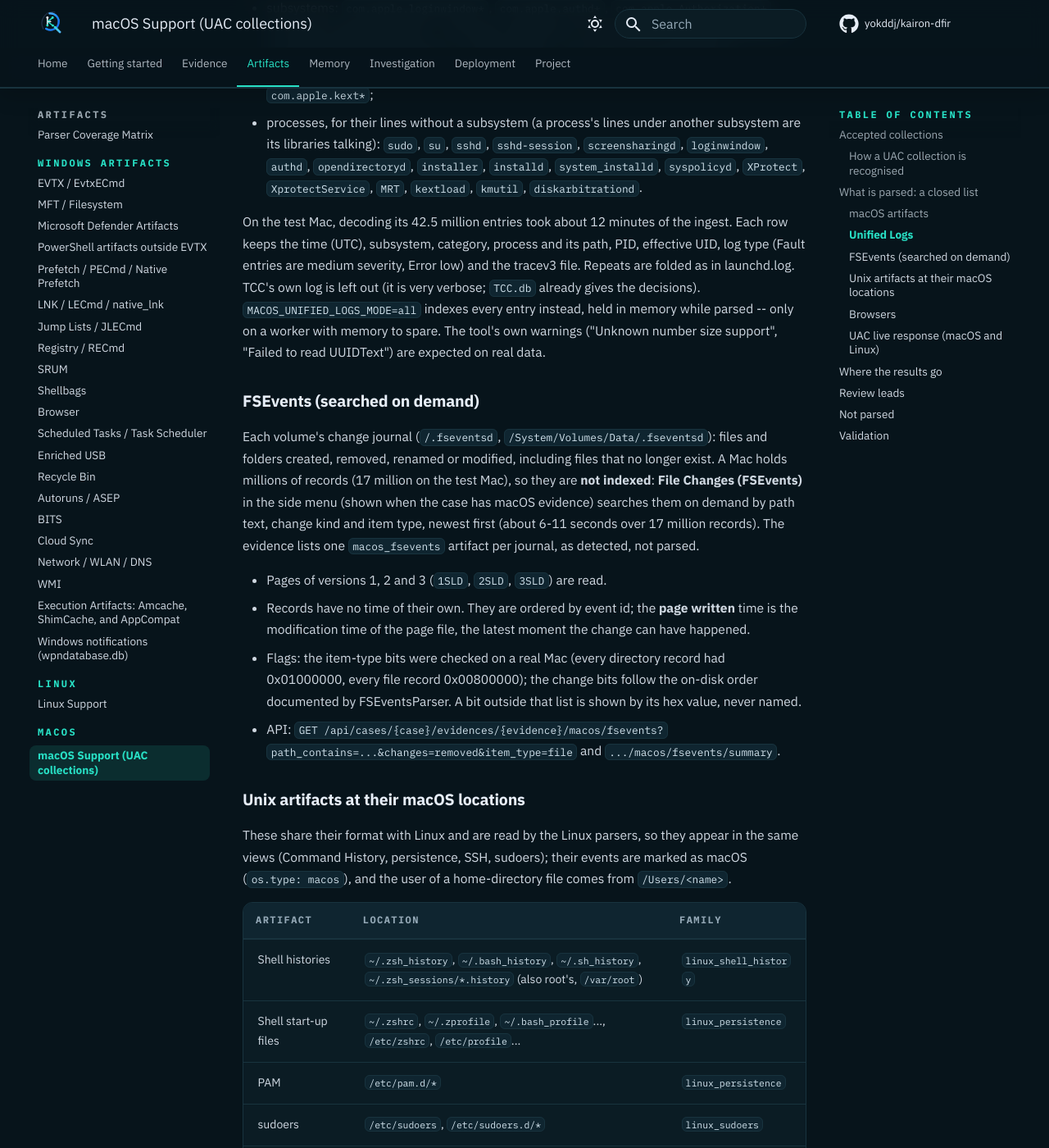
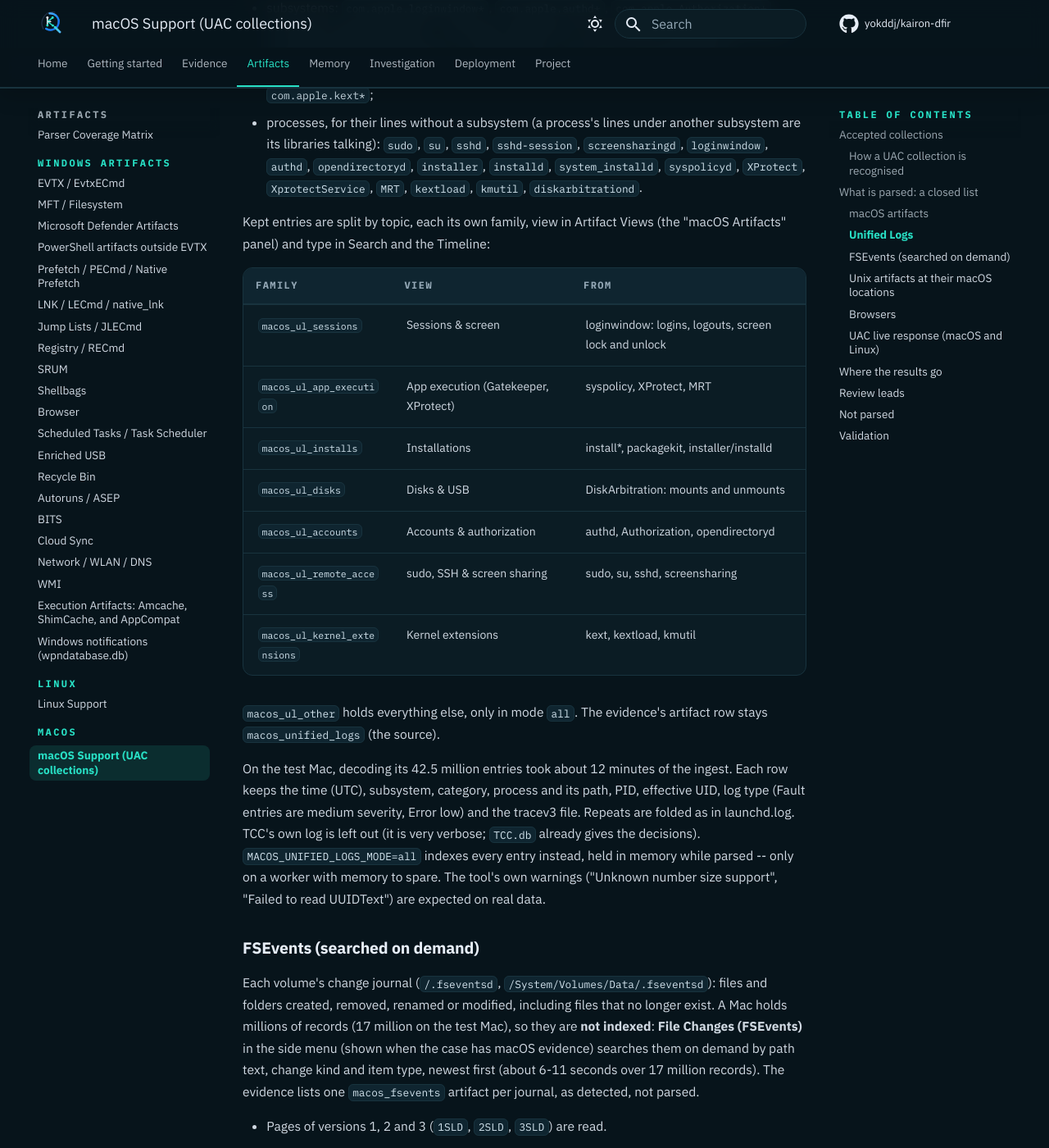
Before and after one commit to yokddj/kairon-dfir, an MkDocs documentation site: the page built from docs/macos/macos-support.md, in a window 1280 px wide and 1400 px high, scrolled down 3524 px. Shown: the whole window at 82% size. Built offline with MkDocs 1.6.1 and Material for MkDocs 9.7.7, drawn with Linux system fonts in a browser that asks for light colours; comment, search, counter and statistics services are not loaded.

Commit message:
docs: Unified Logs topic views
Co-Authored-By: Claude Opus 5.5 <noreply@anthropic.com>
Claude-Session: https://claude.ai/code/session_01Rnv2N82b2NDRZhTKe4Ktr7

```diff
--- a/docs/macos/macos-support.md
+++ b/docs/macos/macos-support.md
@@ -83,6 +83,22 @@ the subsystems and processes of forensic value are indexed (`macos_unified_logs`
   its libraries talking): `sudo`, `su`, `sshd`, `sshd-session`, `screensharingd`, `loginwindow`, `authd`,
   `opendirectoryd`, `installer`, `installd`, `system_installd`, `syspolicyd`, `XProtect`,
   `XprotectService`, `MRT`, `kextload`, `kmutil`, `diskarbitrationd`.
+
+Kept entries are split by topic, each its own family, view in Artifact Views (the "macOS
+Artifacts" panel) and type in Search and the Timeline:
+
+| Family | View | From |
+| --- | --- | --- |
+| `macos_ul_sessions` | Sessions & screen | loginwindow: logins, logouts, screen lock and unlock |
+| `macos_ul_app_execution` | App execution (Gatekeeper, XProtect) | syspolicy, XProtect, MRT |
+| `macos_ul_installs` | Installations | install*, packagekit, installer/installd |
+| `macos_ul_disks` | Disks & USB | DiskArbitration: mounts and unmounts |
+| `macos_ul_accounts` | Accounts & authorization | authd, Authorization, opendirectoryd |
+| `macos_ul_remote_access` | sudo, SSH & screen sharing | sudo, su, sshd, screensharing |
+| `macos_ul_kernel_extensions` | Kernel extensions | kext, kextload, kmutil |
+
+`macos_ul_other` holds everything else, only in mode `all`. The evidence's artifact row stays
+`macos_unified_logs` (the source).
 
 On the test Mac, decoding its 42.5 million entries took about 12 minutes of the ingest. Each row
 keeps the time (UTC), subsystem, category, process and its path, PID, effective UID,
```
Also changed, not shown: CHANGELOG.md (+1 -1 lines).
